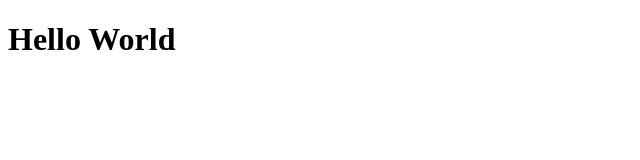
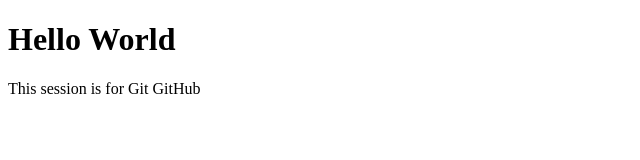
Before and after one commit to LoveKhatri/STH, a plain HTML site: page index.html in a window 1280 px wide. Shown: the whole page, without its empty margins (0-640 px from the left). Drawn offline with Linux system fonts and the light colour scheme.

Commit message:
Fifth Commit

```diff
--- a/index.html
+++ b/index.html
@@ -9,6 +9,7 @@
 
 <body>
     <h1>Hello World</h1>
+    <p>This session is for Git GitHub</p>
 </body>
 
 </html>
```
